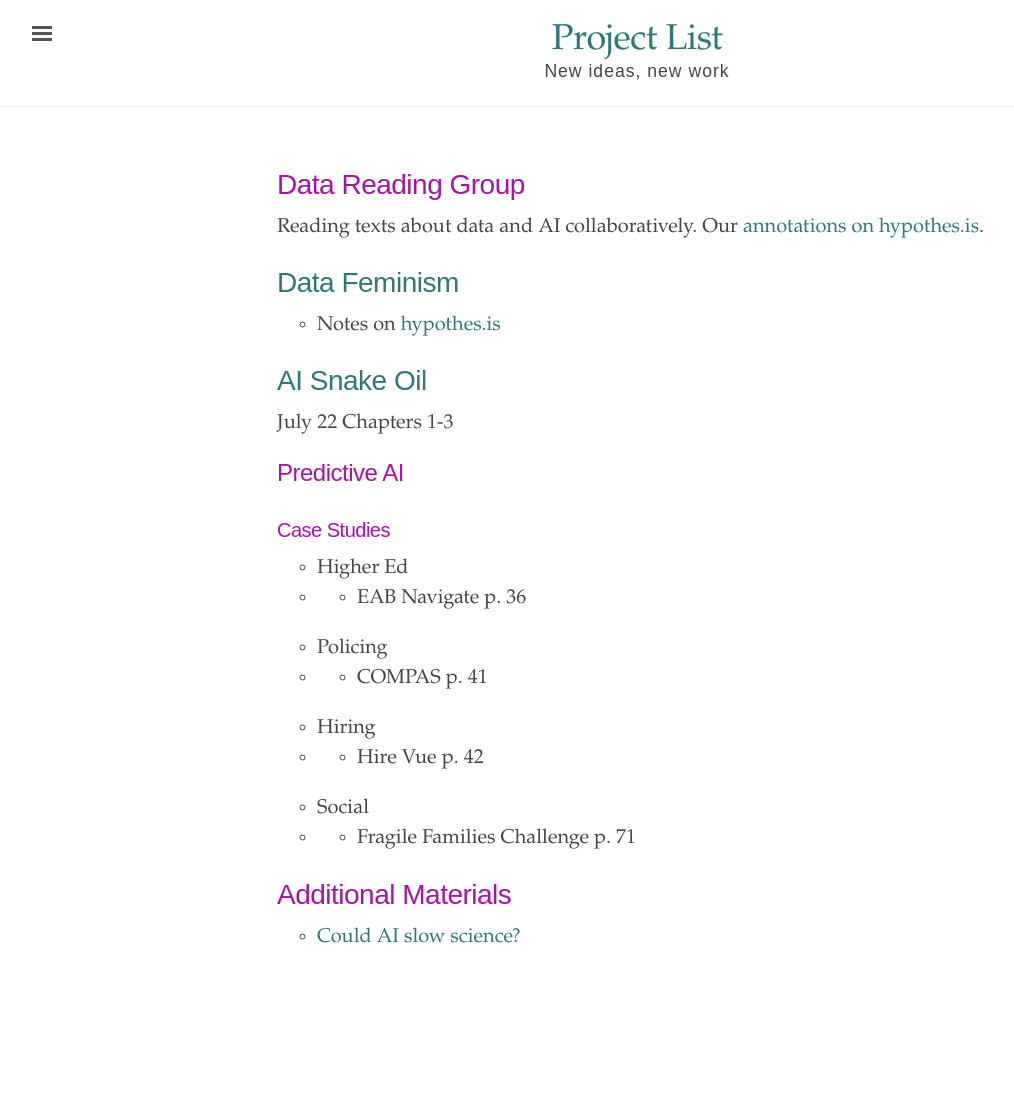
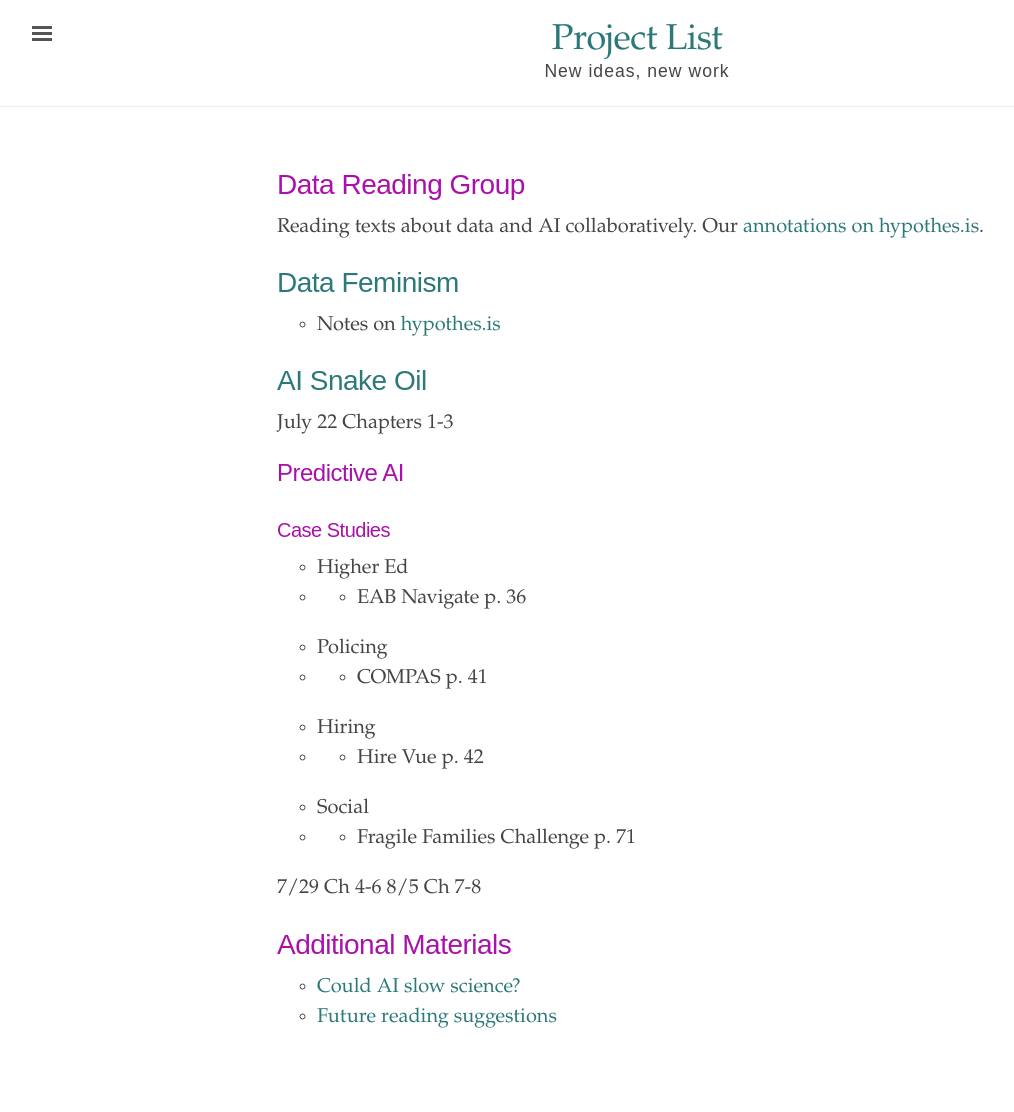
Before and after one commit to ylimem/ed, a Jekyll site: the page built from _texts/readinggroup.md, in a window 1280 px wide. Shown: the whole page, without its empty margins (3-1017 px from the left). Built offline with Jekyll 4.4.1, drawn with Linux system fonts in a browser that asks for light colours; before the commit the page ends 1032 px from its top, so only the background shows below that.

Commit message:
added future reading list

```diff
--- a/_texts/readinggroup.md
+++ b/_texts/readinggroup.md
@@ -22,5 +22,9 @@ July 22 Chapters 1-3
 - Social
 - - Fragile Families Challenge p. 71
 
+7/29 Ch 4-6
+8/5 Ch 7-8
+
 # Additional Materials
 - [Could AI slow science?](https://www.aisnakeoil.com/p/could-ai-slow-science)
+- [Future reading suggestions](https://livejohnshopkins-my.sharepoint.com/:x:/g/personal/emcginn5_jh_edu/Ed8MTOIWqpZBg66fLKKjuBsBGDQoxONAcEc3PHqN3TdKjg)
```
